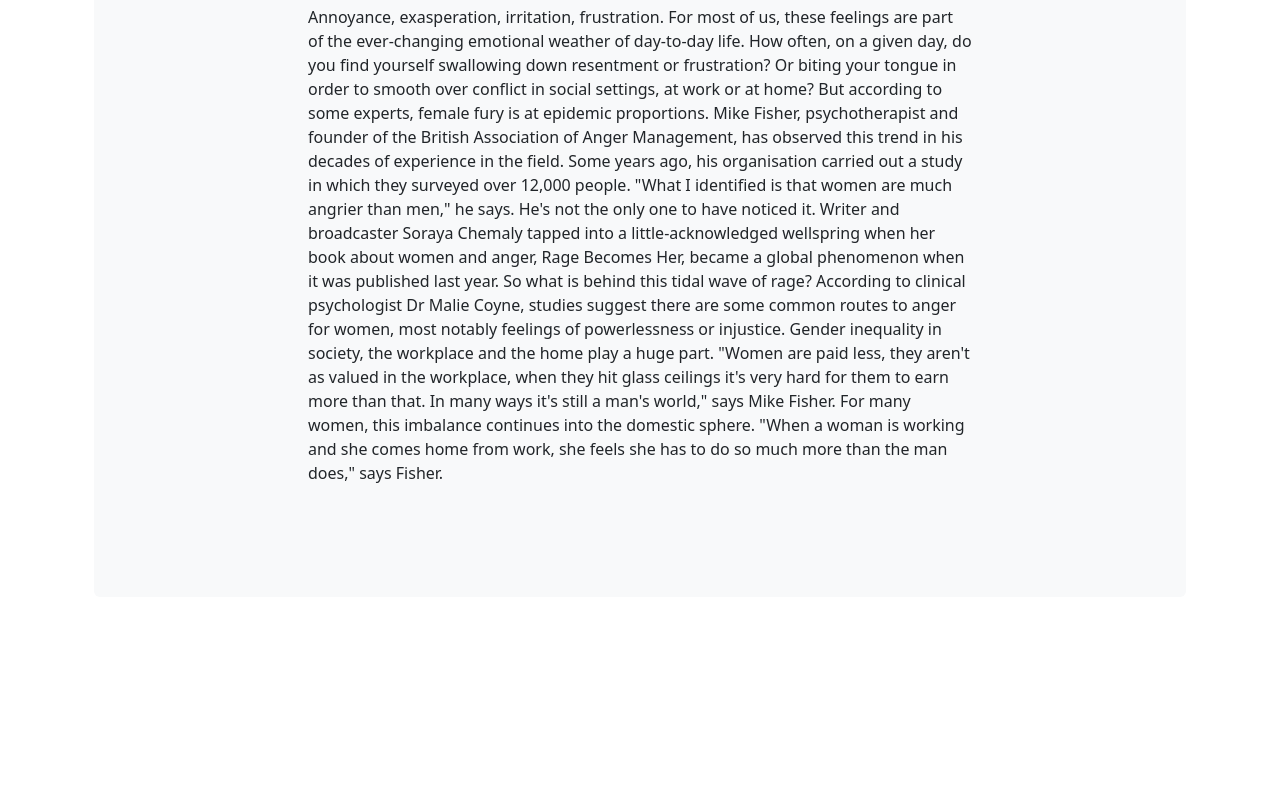
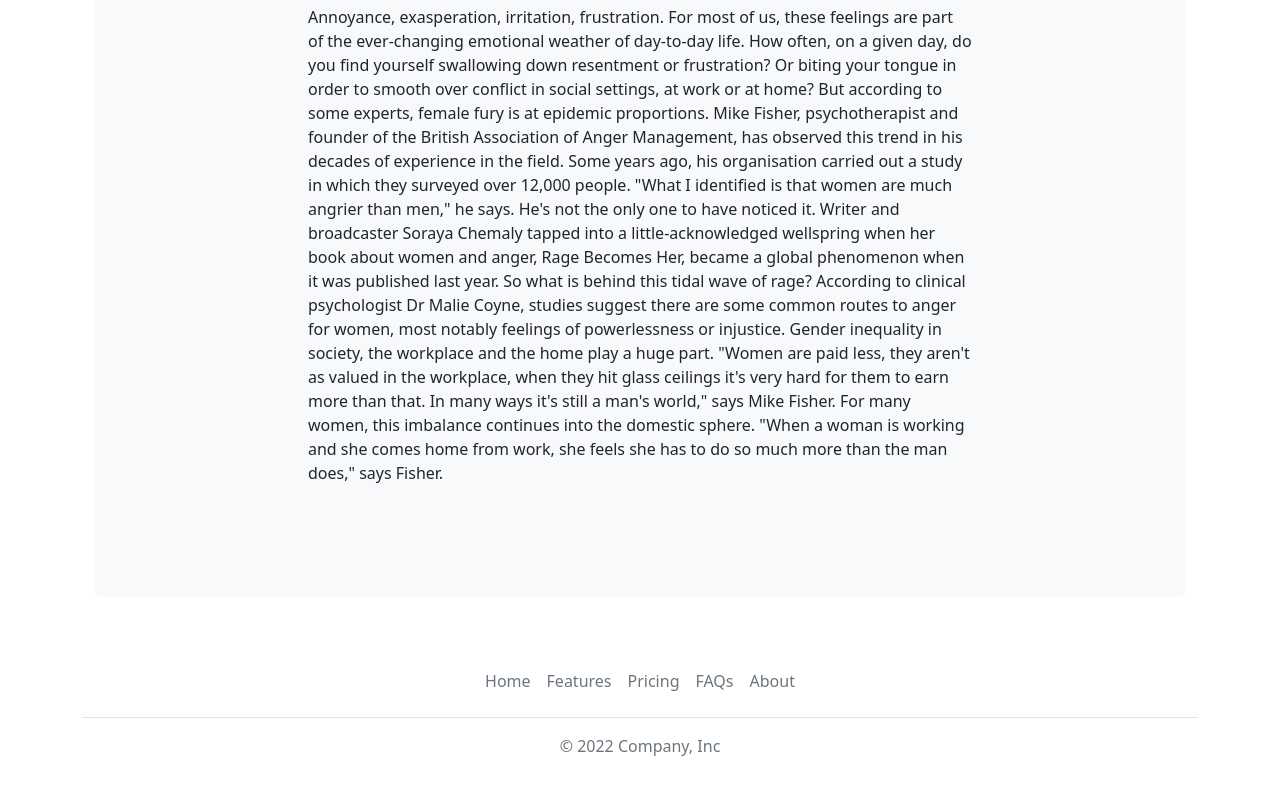
Before and after one commit to pokash001/shnau, a plain HTML site: page angry.html in a window 1280 px wide. Shown: the part 433-1227 px from the top of the page. Before the commit the page ends 1078 px from the top, so only its background shows below. Drawn offline with nearby package versions, Linux system fonts and the light colour scheme.

Commit message:
chnageeeee

```diff
--- a/angry.html
+++ b/angry.html
@@ -69,6 +69,19 @@
           </div>
      </div>
 
+  <div class="container">
+  <footer class="py-3 my-4">
+    <ul class="nav justify-content-center border-bottom pb-3 mb-3">
+      <li class="nav-item"><a href="#" class="nav-link px-2 text-muted">Home</a></li>
+      <li class="nav-item"><a href="#" class="nav-link px-2 text-muted">Features</a></li>
+      <li class="nav-item"><a href="#" class="nav-link px-2 text-muted">Pricing</a></li>
+      <li class="nav-item"><a href="#" class="nav-link px-2 text-muted">FAQs</a></li>
+      <li class="nav-item"><a href="#" class="nav-link px-2 text-muted">About</a></li>
+    </ul>
+    <p class="text-center text-muted">© 2022 Company, Inc</p>
+  </footer>
+</div>
+
 
       <script src="https://cdn.jsdelivr.net/npm/bootstrap@5.2.2/dist/js/bootstrap.bundle.min.js" integrity="sha384-OERcA2EqjJCMA+/3y+gxIOqMEjwtxJY7qPCqsdltbNJuaOe923+mo//f6V8Qbsw3" crossorigin="anonymous"></script>
     </body>
```
